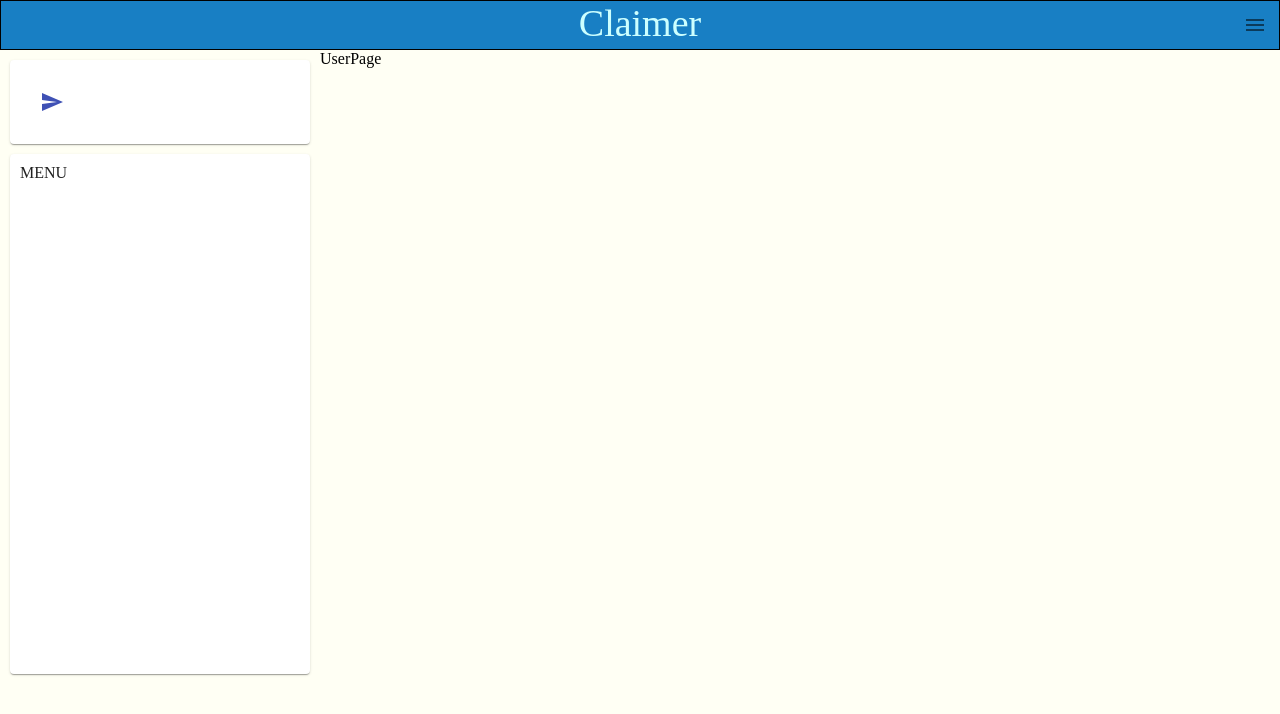
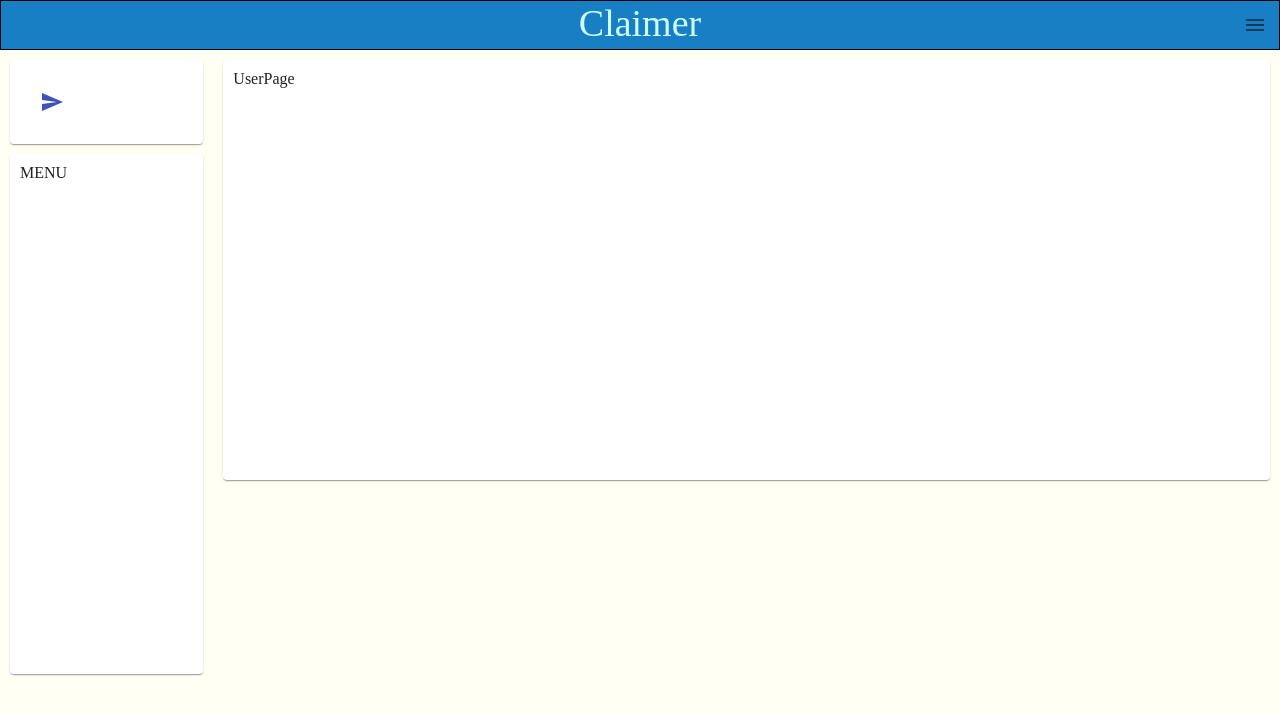
Before and after one commit to 3-month-developmant/front, a React (Create React App) app: page /user in a window 1280 px wide. Shown: the top 714 px of the page. Built offline with nearby package versions, Linux system fonts and the light colour scheme.

Commit message:
ユーザアカウントページにPaperを張り付けた

```diff
--- a/src/component/Home.jsx
+++ b/src/component/Home.jsx
@@ -72,7 +72,7 @@ const Home=()=>{
     return(
         <div className={classes.root}>
             <Grid container spacing={0}>
-                <Grid item xs={0} sm={3} style={{height:'100%'}}>
+                <Grid item xs={0} sm={2} style={{height:'100%'}}>
                     <Paper className={classes.submitPaper}>
                         <IconButton
                             variant="contained"
@@ -87,7 +87,7 @@ const Home=()=>{
                         MENU
                     </Paper>
                 </Grid>
-                <Grid item xs={12} sm={9} md={6}>
+                <Grid item xs={12} sm={10} md={6}>
 
                     <Paper
                         elevation={3}
--- a/src/component/User.jsx
+++ b/src/component/User.jsx
@@ -19,6 +19,10 @@ const User=()=>{
             padding:10,
             height:500,
             margin:10
+        },profile:{
+            height:400,
+            padding:10,
+            margin:10
         }
     }));
     const handleClick=(e)=>{
@@ -28,7 +32,7 @@ const User=()=>{
     return(
         <div>
             <Grid container spacing={0}>
-                <Grid item xs={0} sm={3} style={{height:'100%'}}>
+                <Grid item xs={0} sm={2} style={{height:'100%'}}>
                     <Paper className={classes.submitPaper}>
                         <IconButton
                             variant="contained"
@@ -43,7 +47,11 @@ const User=()=>{
                         MENU
                     </Paper>
                 </Grid>
-                UserPage
+                <Grid item xs={12} sm={10}>
+                    <Paper className={classes.profile}>
+                        UserPage
+                    </Paper>
+                </Grid>
             </Grid>
         </div>
     );
```
